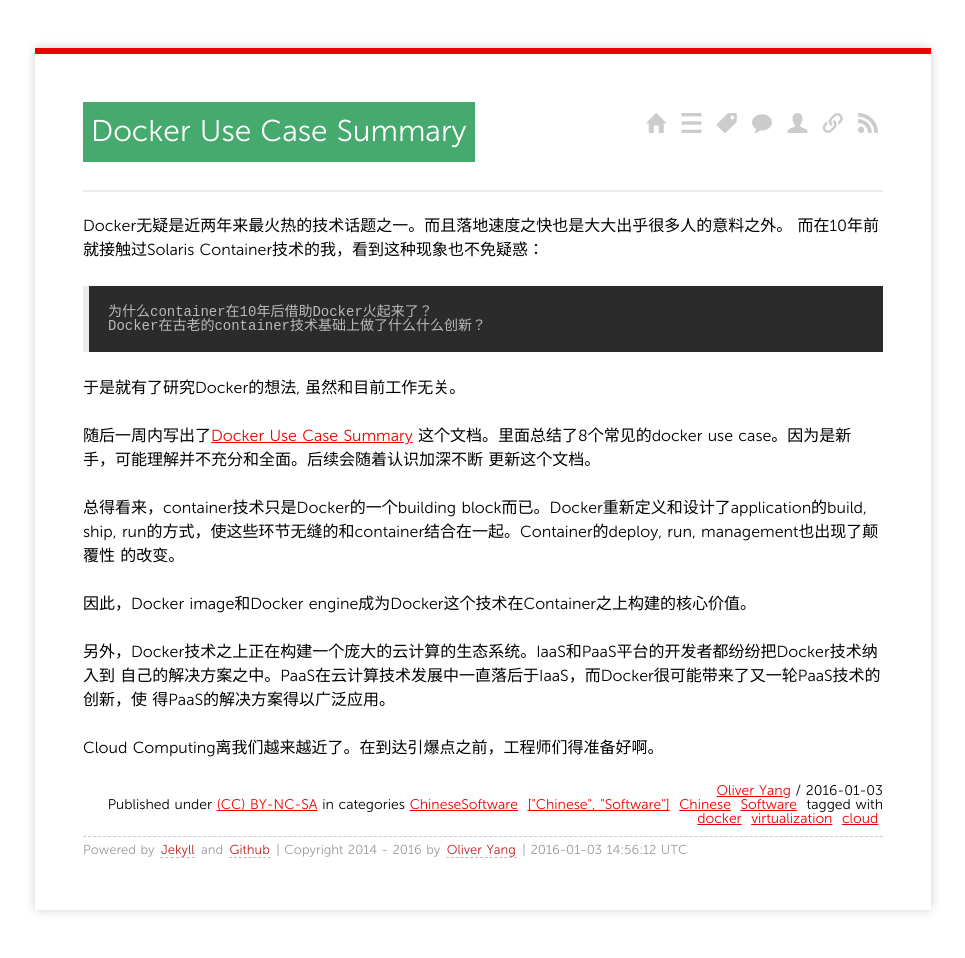
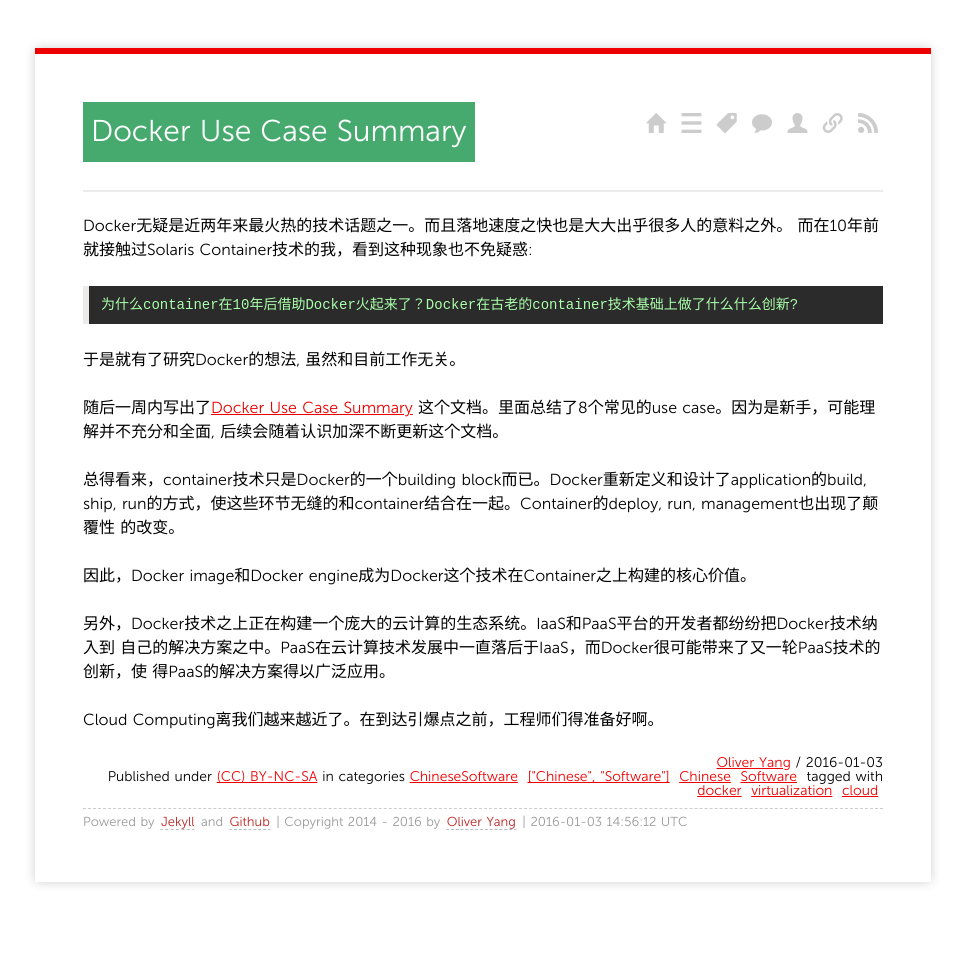
Before and after one commit to yangoliver/yangoliver.github.io, a Jekyll site: the page built from _posts/2016/2016-01-03-docker_use_case_summary.md, in a window 1280 px wide. Shown: the whole page, without its empty margins (157-1122 px from the left). Built offline with Jekyll 4.4.1, drawn with Linux system fonts in a browser that asks for light colours; Markdown is read by kramdown in place of the engine named in the settings; comment, search, counter and statistics services are not loaded; after the commit the page ends 930 px from its top, so only the background shows below that.

Commit message:
format cleanup

```diff
--- a/_posts/2016/2016-01-03-docker_use_case_summary.md
+++ b/_posts/2016/2016-01-03-docker_use_case_summary.md
@@ -8,16 +8,15 @@
 ---
 
 Docker无疑是近两年来最火热的技术话题之一。而且落地速度之快也是大大出乎很多人的意料之外。
-而在10年前就接触过Solaris Container技术的我，看到这种现象也不免疑惑：
+而在10年前就接触过Solaris Container技术的我，看到这种现象也不免疑惑:
 
-	为什么container在10年后借助Docker火起来了？
-	Docker在古老的container技术基础上做了什么什么创新？
+<pre>为什么container在10年后借助Docker火起来了？Docker在古老的container技术基础上做了什么什么创新?</pre>
 
 于是就有了研究Docker的想法, 虽然和目前工作无关。
 
 随后一周内写出了[Docker Use Case Summary](https://github.com/yangoliver/mydoc/raw/master/share/docker_use_case_summary.pdf)
-这个文档。里面总结了8个常见的docker use case。因为是新手，可能理解并不充分和全面。后续会随着认识加深不断
-更新这个文档。
+这个文档。里面总结了8个常见的use case。因为是新手，可能理解并不充分和全面,
+后续会随着认识加深不断更新这个文档。
 
 总得看来，container技术只是Docker的一个building block而已。Docker重新定义和设计了application的build,
 ship, run的方式，使这些环节无缝的和container结合在一起。Container的deploy, run, management也出现了颠覆性
```
